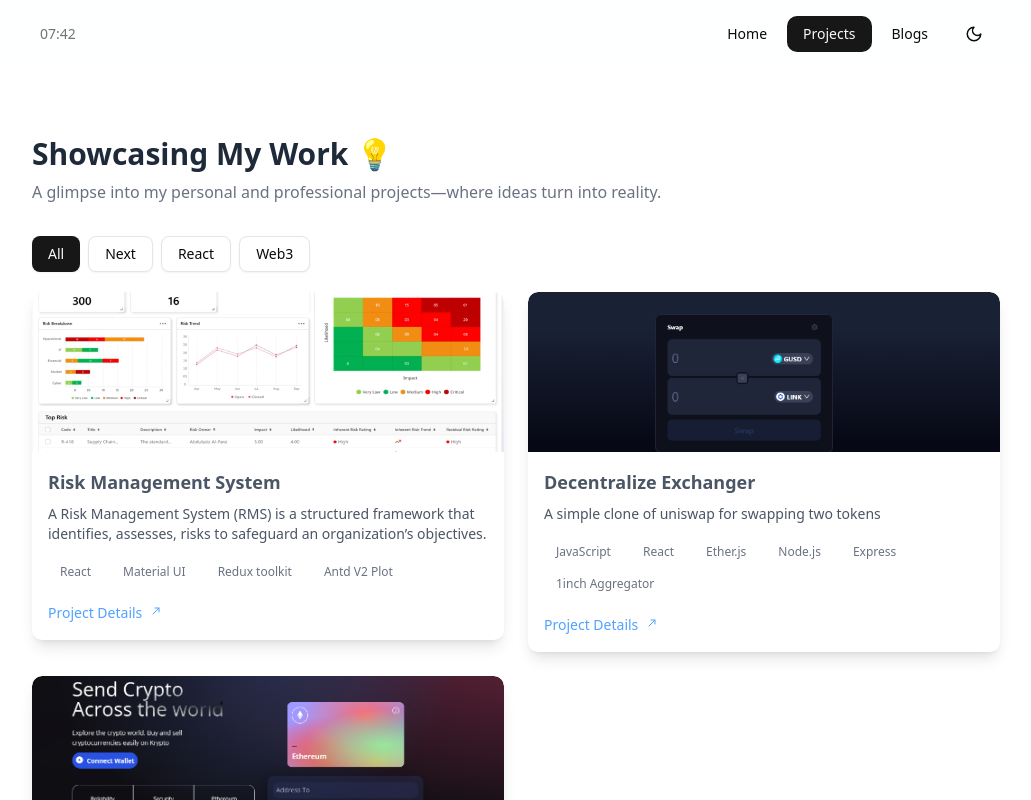
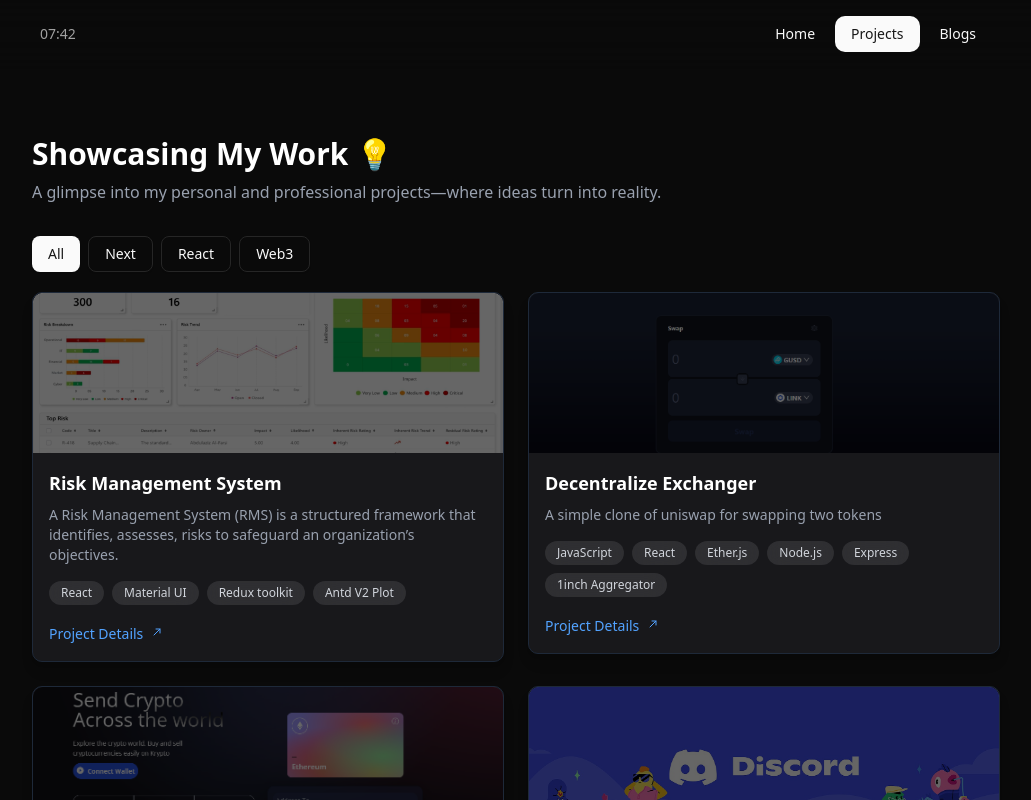
Before and after one commit to Sameer-472/Next.js-Portfolio, a Next.js app: page /projects in a window 1280 px wide. Shown: the top 800 px of the page, without its empty margins (124-1155 px from the left). Built offline with nearby package versions, Linux system fonts and the light colour scheme.

Commit message:
Fixed dark mode issue and projects slice issue

```diff
--- a/app/layout.js
+++ b/app/layout.js
@@ -27,7 +27,7 @@ export default function RootLayout({ children }) {
   return (
     <html lang="en" suppressHydrationWarning>
       <body
-        className={cn("inter.className", "bg-[#18181B] dark:bg-gradient-to-b dark:[#18181B]")}
+        className={cn("inter.className", "font-sans text-foreground max-w-[1000px] mx-auto pt-12 flex flex-col min-h-screen antialiased")}
         suppressHydrationWarning
       >
         <ThemeProvider
@@ -35,18 +35,11 @@ export default function RootLayout({ children }) {
           defaultTheme="dark"
         >
           <Loader>
-            <html lang="en" suppressHydrationWarning>
+
             <head>
               {/* Preload critical resources */}
               <link rel="preload" href="/profpic.webp" as="image" />
             </head>
-              <body className={`font-sans bg-background text-foreground max-w-[1000px] mx-auto pt-12 flex flex-col min-h-screen antialiased`}>
-                <ThemeProvider
-                  attribute="class"
-                  defaultTheme="dark"
-                  enableSystem={true}
-                  storageKey="theme"
-                >
             {/* <ScrollProgress /> */}
             <Navbar />
             <main className="flex-grow">
@@ -55,10 +48,8 @@ export default function RootLayout({ children }) {
               </div>
             </main>
             {/* <Footer /> */}
-                </ThemeProvider>
+
             <div className='mb-32 md:mb-16'></div>
-              </body>
-            </html>
           </Loader>
         </ThemeProvider>
       </body>
--- a/components/blogs.jsx
+++ b/components/blogs.jsx
@@ -37,7 +37,9 @@ const blogs = [
 
 export default function Blogs() {
     const pathName = usePathname();
-    const isBlogPage = pathName === '/blogs'
+    const isBlogPage = pathName === '/blogs';
+
+    const modifiedBlogs = isBlogPage ? blogs : blogs.slice(0,2);
   return (
     <Element name="blogs">
       <motion.div
@@ -55,7 +57,7 @@ export default function Blogs() {
           industry trends.
         </p>
         <div className="relative grid grid-cols-12 gap-6 w-full">
-          {blogs.map((blog, index) => (
+          {modifiedBlogs.map((blog, index) => (
             <div key={index} className="col-span-12 md:col-span-6">
               <BlogCard
                 key={index}
--- a/components/featureProjects.jsx
+++ b/components/featureProjects.jsx
@@ -146,9 +146,8 @@ export default function FeatureProjects() {
       data: web3Projects,
     },
   ];
-  const [projects, setProjects] = useState(allProjects);
+  const [projects, setProjects] = useState(isProjectPage ? allProjects : allProjects.slice(0,2));
   const [status, setStatus] = useState("allProjects");
-
   return (
     <motion.div
       initial={{ y: 50, opacity: 0 }}
@@ -166,8 +165,9 @@ export default function FeatureProjects() {
         </p>
         <div className="flex gap-2 mb-5">
           {isProjectPage &&
-            pillsButtons.map((item, index) => (
+            pillsButtons.map((item) => (
               <Button
+              key={item.title}
                 variant={status == item.status ? "default" : "outline"}
                 onClick={() => {
                   setProjects(item.data);
@@ -179,7 +179,7 @@ export default function FeatureProjects() {
             ))}
         </div>
         <div className="relative w-full grid grid-cols-12 gap-6">
-          {projects.slice(0,3).map((item, index) => (
+          {projects.map((item, index) => (
             <div key={index} className="col-span-12 md:col-span-6">
               <ProjectCard
                 key={index}
--- a/components/navbar.jsx
+++ b/components/navbar.jsx
@@ -157,9 +157,10 @@ const Navbar = memo(() => {
             </Link>
 
             {/* Theme Toggle */}
-            <button
+            {/* <button
               onClick={toggleTheme}
-              aria-label={`Switch to ${theme === 'dark' ? 'light' : 'dark'} theme`}
+              // aria-label={`Switch to ${theme === 'dark' ? 'light' : 'dark'} theme`}
+              aria-label={`Switch to dark theme`}
               className="relative flex items-center justify-center w-9 h-9 rounded-lg text-foreground hover:text-primary hover:bg-accent/50 transition-all duration-300 focus-ring overflow-hidden ml-2"
             >
               <Sun
@@ -178,7 +179,7 @@ const Navbar = memo(() => {
                 }`}
                 size={18}
               />
-            </button>
+            </button> */}
           </div>
 
           {/* Mobile Controls - Right */}
--- a/components/profile.jsx
+++ b/components/profile.jsx
@@ -4,10 +4,7 @@ import { useWindowDimensions } from "@/helper/useWindow";
 import { motion } from "framer-motion";
 import { useEffect, useState } from "react";
 import { SiBuymeacoffee, SiGit, SiGithub, SiGmail, SiHtml5, SiJavascript, SiLeetcode, SiLinkedin, SiNextdotjs, SiReact, SiRedux, SiTailwindcss, SiTryhackme, SiX, SiYoutube } from "react-icons/si";
-import useModalStore from "@/store/useModalStore";
-import BentoGrid from "./BentoGrid";
 import Link from "next/link";
-import { Element } from "react-scroll";
 import Transition from "./Transition";
 import { Download } from "lucide-react";
 import Image from "next/image";
@@ -46,146 +43,9 @@ const socialLinks = [
 
 export function Profile() {
 
-  useEffect(() => {
-    const interval = setInterval(() => {
-      setRotation((prev) => prev + 2); // Rotate icons
-    }, 50);
-    return () => clearInterval(interval);
-  }, []);
-
 
   return (
-    // <motion.div
-    //   initial={{ opacity: 0, y: 50 }}
-    //   whileInView={{ opacity: 1, y: 0 }}
-    //   transition={{ duration: 1 }}
-    //   viewport={{ once: true }}
-    // >
-    //   <Element name="home" className=" flex flex-col justify-center items-center text-center pt-24 mt-5" style={{ height: height - 30 }}>
-    //     {/* Rotating Icons */}
-    //     <div className="relative w-fit h-fit">
-    //       {icons.map(({ icon, angle, color }, index) => {
-    //         const x = 85 * Math.cos((angle + rotation) * (Math.PI / 180));
-    //         const y = 85 * Math.sin((angle + rotation) * (Math.PI / 180));
-    //         const IconComponent = icon;
-    //         return (
-    //           <motion.div
-    //             key={index}
-    //             className="absolute left-15 top-16 w-8 h-8"
-    //             animate={{ x, y }}
-    //             transition={{ repeat: Infinity, ease: "linear", duration: 0.6 }}
-    //           >
-    //             <IconComponent className={`${color} w-6 h-6`} />
-    //           </motion.div>
-    //         );
-    //       })}
 
-    //       {/* Profile Image */}
-    //       <Image
-    //         src="/assets/profile.jpeg"
-    //         alt="Profile"
-    //         width={150}
-    //         height={150}
-    //         className="rounded-full border-4 border-gray-800 shadow-lg"
-    //       />
-    //     </div>
-
-    //     {/* Title & Bio */}
-    //     <h1 className="text-2xl sm:text-3xl md:text-4xl lg:text-5xl font-bold my-5 px-4">
-    //       Hi, I&apos;m <span className="text-blue-400">Sameer Khan</span>
-    //     </h1>
-
-
-    //     <p className="text-center text-base sm:text-base md:text-lg lg:text-xl text-gray-500 dark:text-gray-400 max-w-lg px-3">
-    //       I'm a Frontend developer with 2+ years of experience passionate about building sleek UIs.Bringing ideas to life with cutting-edge tech!🚀
-    //     </p>
-
-    //     <div className="flex gap-2 my-5">
-    //       <Button onClick={() => {
-    //         window.open('/SameerKhan.resume.pdf', '_blank');
-    //       }}> Get Resume </Button>
-    //       <Button onClick={() => openModal("SkillModal")}> My Tech Stack</Button>
-    //     </div>
-    //     <div className="flex space-x-6 my-5">
-    //       <a href="https://github.com/Sameer-472" target="_blank" rel="noopener noreferrer">
-    //         <Github className={"w-6 h-6 transition-transform duration-300 hover:scale-115 hover:text-blue-500"} />
-    //       </a>
-    //       <a href="https://www.linkedin.com/in/sameer-khan472/" target="_blank" rel="noopener noreferrer">
-    //         <Linkedin className={"w-6 h-6 transition-transform duration-300 hover:scale-115 hover:text-blue-500"} />
-    //       </a>
-    //       <a href="mailto:msameerkhan407@gmail.com">
-    //         <Mail className={"w-6 h-6 transition-transform duration-300 hover:scale-115 hover:text-blue-500"} />
-    //       </a>
-    //       <a href="https://x.com/Sameerkhan_45" target="_blank" rel="noopener noreferrer">
-    //         <X className={"w-6 h-6 transition-transform duration-300 hover:scale-115 hover:text-blue-500"} />
-    //       </a>
-    //     </div>
-    //   </Element>
-    // </motion.div>
-    // <Element name="home" className="flex flex-col w-full mx-auto px-6 lg:px-32 overflow-clip mt-10">
-    //   <motion.section
-    //     variants={contentContainerVariants}
-    //     initial="hidden"
-    //     whileInView="visible"
-    //     viewport={{
-    //       once: true,
-    //     }}
-    //     id="hero-section"
-    //     className="relative w-full flex flex-col items-center justify-between py-10 lg:py-16"
-    //   >
-    //     <div className="flex flex-col lg:flex-row items-center justify-between gap-20 z-10">
-    //       <div className="w-full md:w-1/2">
-    //         <div className="w-full lg:w-10/12">
-    //           <motion.div variants={contentVariants}>
-    //             <Link
-    //               href="#contact-section"
-    //               className="inline-flex items-center gap-3 bg-base-300/20 px-3 py-2 rounded-lg cursor-pointer mb-5"
-    //             >
-    //               <span className="inline-block bg-purple-500 w-2 h-2 rounded-full shadow-2xl shadow-purple-500 animate-pulse" />
-    //               <span className="text-purple-500 font-bold text-xs uppercase mr-3 mt-px">
-    //                 Open to work
-    //               </span>
-    //             </Link>
-    //           </motion.div>
-    //           <motion.h1
-    //             variants={contentVariants}
-    //             className="font-display text-gray-800 dark:text-white text-4xl lg:text-5xl leading-snug  font-extrabold mb-8"
-    //           >
-    //             {/* Hi&amp; */}
-    //             I&apos; m Sameer a Frontend developer
-    //           </motion.h1>
-    //           <motion.p
-    //             variants={contentVariants}
-    //             className="text-base leading-relaxed text-gray-600 dark:text-white tracking-normal font-semibold mb-3"
-    //           >
-    //             I make<Transition /> passionate about building user-friendly and scalable web applications.
-    //             I specialize in <span className="text-purple-500">React</span>, <span className="text-purple-500">JavaScript</span>, and modern UI frameworks.
-    //           </motion.p>
-
-    //           <motion.p
-    //             variants={contentVariants}
-    //             className="text-base leading-relaxed text-gray-600 dark:text-white tracking-normal font-semibold"
-    //           >
-    //             I focus on crafting high-performance, scalable, and maintainable web applications with clean and efficient code.
-    //           </motion.p>
-
-    //         </div>
-    //       </div>
-    //       <div className="flex w-full lg:w-1/2 justify-center">
-    //         <BentoGrid />
-    //       </div>
-    //     </div>
-    //     <motion.div
-    //       variants={{
-    //         hidden: { opacity: 0, x: -20 },
-    //         visible: { opacity: 1, x: 0 },
-    //       }}
-    //       className="w-full"
-    //     >
-    //       {/* <IconSlider icons={techLogosArrayComplete} /> */}
-    //     </motion.div>
-    //   </motion.section>
-    // </Element >
     <section className="flex flex-col md:flex-row items-center md:items-start gap-8 md:gap-12 mb-12 md:mb-16">
       {/* Profile Image */}
       <div className="relative group">
@@ -229,7 +89,7 @@ export function Profile() {
           <Link
             href="/SWE_Sameer Khan_resume.pdf"
             target="_blank"
-            className="px-6 py-2.5 bg-secondary text-secondary-foreground rounded-lg hover:bg-secondary/80 transition-all duration-300 font-medium shadow-md hover:shadow-lg focus-ring flex items-center gap-2"
+            className="px-6 py-2.5 text-secondary-foreground rounded-lg hover:bg-secondary/80 transition-all duration-300 font-medium shadow-md hover:shadow-lg focus-ring flex items-center gap-2 bg-[#800080]"
           >
             <Download size={16} />
             Resume
--- a/package.json
+++ b/package.json
@@ -17,6 +17,7 @@
     "animate.css": "^4.1.1",
     "class-variance-authority": "^0.7.1",
     "clsx": "^2.1.1",
+    "date-fns": "^4.1.0",
     "date-fns-tz": "^3.2.0",
     "framer-motion": "^12.4.10",
     "lucide-react": "^0.477.0",
```
Also changed, not shown: 1 other file (tests, documents, lock files or other folders). Lines whose indentation alone changed are shown as unchanged.
